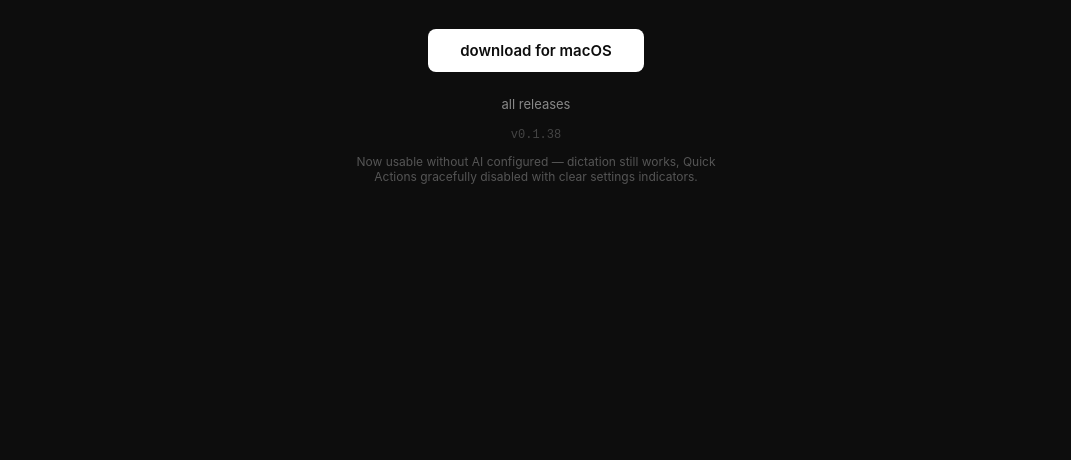
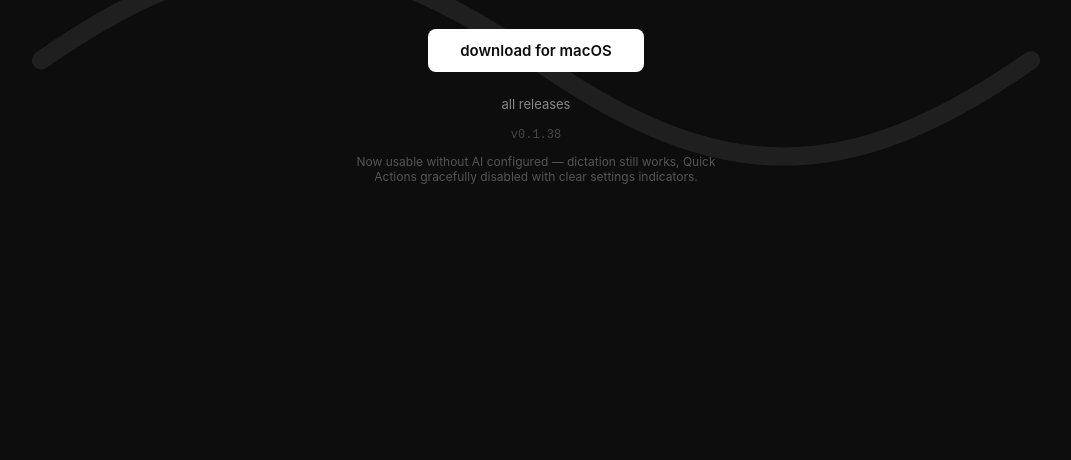
Before and after one commit to uid4oe/tolk-releases, a plain HTML site: page index.html in a window 1280 px wide. Shown: the part 340-800 px from the top of the page, without its empty margins (104-1175 px from the left). Drawn offline with Linux system fonts and the light colour scheme.

Commit message:
Add sine-wave watermark to landing page
Single gentle-period sine-wave behind the card, matching the tolk app
icon glyph: white stroke, rounded caps, low opacity (8%). Centered via
CSS grid place-items, sized at min(90vw, 1100px), drawn with one cubic
bezier per half-cycle so the curve mirrors the icon's smooth shape.
Static (no animation) to match the icon.

```diff
--- a/index.html
+++ b/index.html
@@ -6,8 +6,43 @@
 <title>tolk</title>
 <style>
   * { margin: 0; padding: 0; box-sizing: border-box; }
-  body { font-family: -apple-system, BlinkMacSystemFont, sans-serif; background: #0d0d0d; color: #e0e0e0; min-height: 100vh; display: flex; align-items: center; justify-content: center; }
-  .card { max-width: 480px; width: 90%; padding: 48px 40px; text-align: center; }
+  body {
+    font-family: -apple-system, BlinkMacSystemFont, sans-serif;
+    background: #0d0d0d;
+    color: #e0e0e0;
+    min-height: 100vh;
+    display: flex;
+    align-items: center;
+    justify-content: center;
+    position: relative;
+    overflow: hidden;
+  }
+
+  /* App-icon sine wave as a quiet page-scale watermark — single gentle
+     period, rounded caps, white stroke, low opacity. Matches the tolk
+     icon's glyph and stays out of the card's way. */
+  .wave-bg {
+    position: fixed;
+    inset: 0;
+    z-index: 0;
+    pointer-events: none;
+    display: grid;
+    place-items: center;
+  }
+  .wave-bg svg {
+    width: min(90vw, 1100px);
+    height: auto;
+    opacity: 0.08;
+  }
+  .wave-bg path {
+    fill: none;
+    stroke: #ffffff;
+    stroke-width: 10;
+    stroke-linecap: round;
+    stroke-linejoin: round;
+  }
+
+  .card { max-width: 480px; width: 90%; padding: 48px 40px; text-align: center; position: relative; z-index: 1; }
   h1 { font-size: 28px; font-weight: 600; margin-bottom: 8px; color: #fff; }
   .tagline { font-size: 15px; color: #888; margin-bottom: 32px; }
   .download { display: inline-block; padding: 12px 32px; background: #fff; color: #0d0d0d; font-size: 15px; font-weight: 600; border-radius: 8px; text-decoration: none; transition: opacity 0.15s; }
@@ -20,6 +55,17 @@
 </style>
 </head>
 <body>
+
+<div class="wave-bg" aria-hidden="true">
+  <!-- One full sine period: rises to a peak, falls through mid, dips to a
+       trough, rises back to mid. ViewBox 600×200 with amplitude ≈70 so the
+       cubic-bezier control points yield a curve that visually matches the
+       icon glyph's shape. -->
+  <svg viewBox="0 0 600 200" preserveAspectRatio="xMidYMid meet">
+    <path d="M 30 100 C 130 30 200 30 300 100 C 400 170 470 170 570 100"/>
+  </svg>
+</div>
+
 <div class="card">
   <h1>tolk</h1>
   <p class="tagline">press. speak. done.</p>
```
